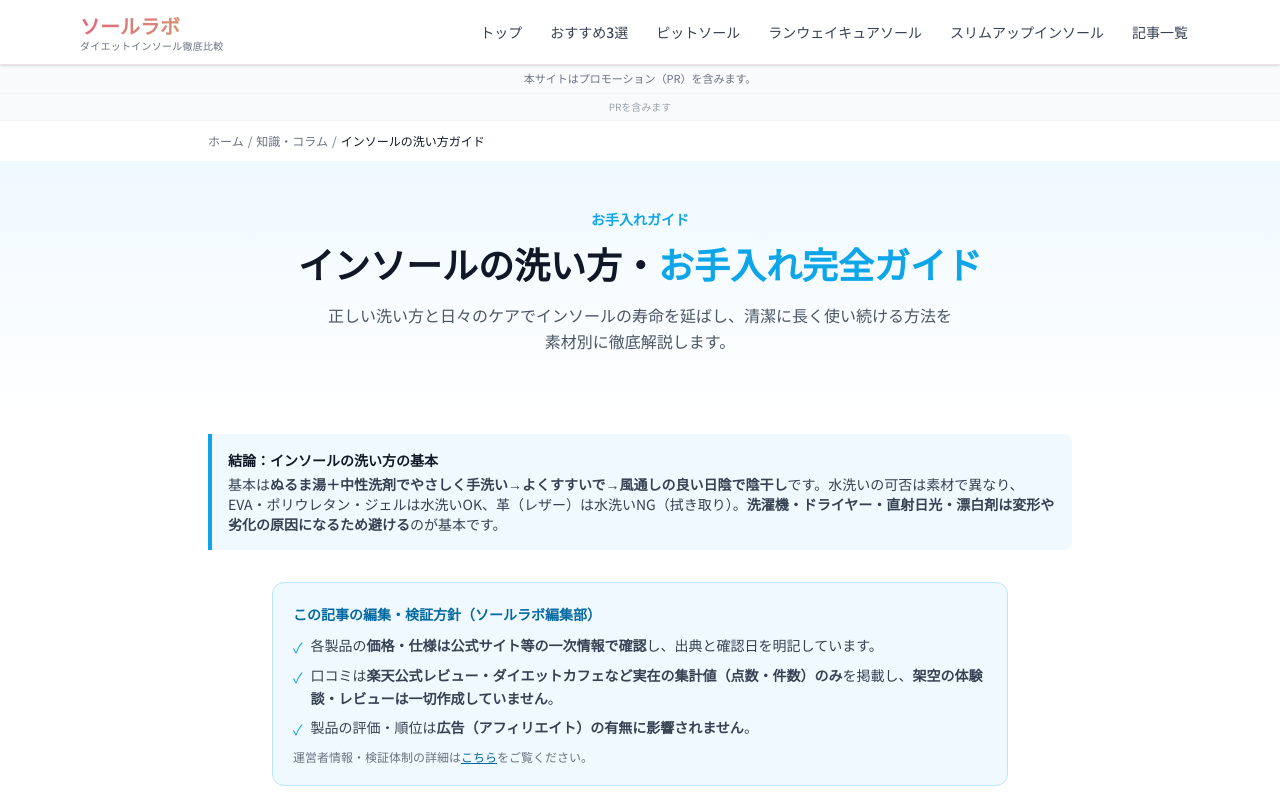
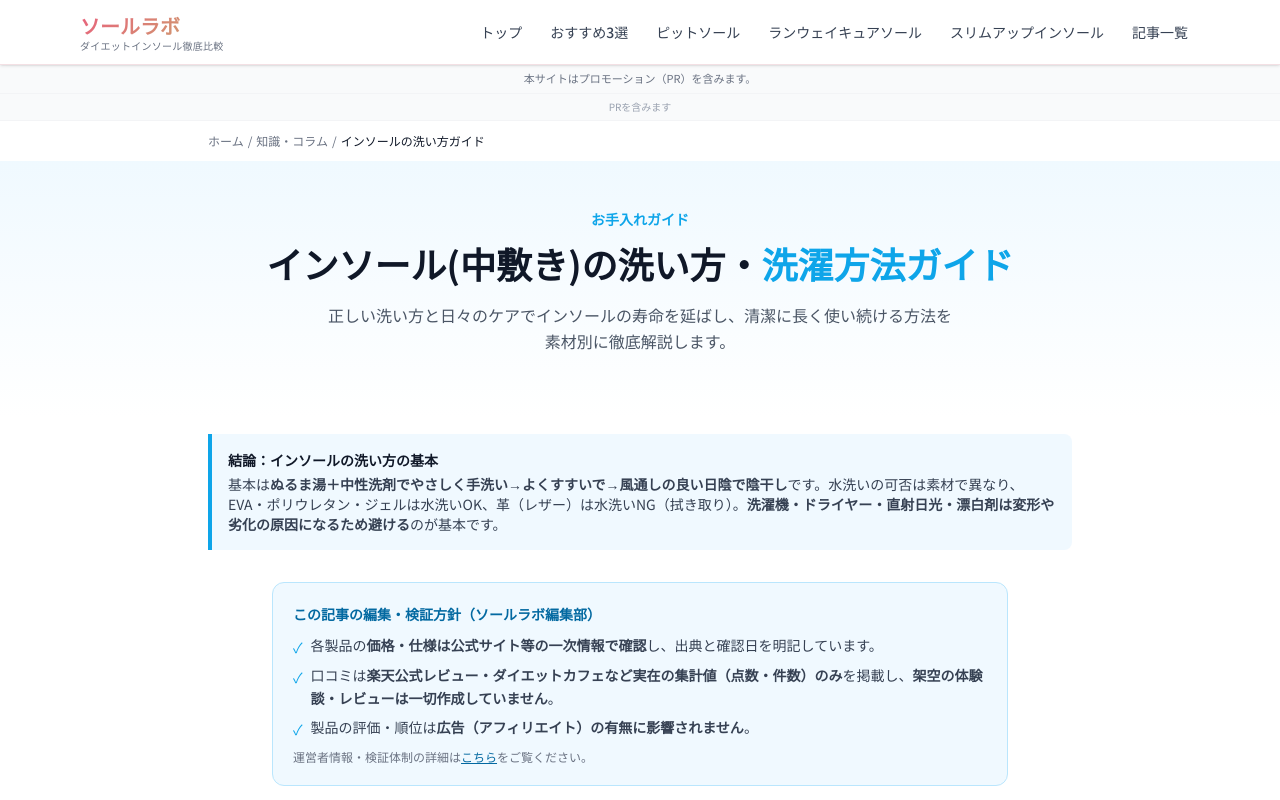
Before and after one commit to webmaster0818/sole-lab, a Next.js app: page /articles/washing-guide in a window 1280 px wide. Shown: the top 800 px of the page. Built offline with nearby package versions, Linux system fonts and the light colour scheme.

Commit message:
ranking9月更新化+washing-guide title/desc/h1洗濯・中敷き・頻度直球化+sitemap lastmod2件

```diff
--- a/app/articles/washing-guide/page.tsx
+++ b/app/articles/washing-guide/page.tsx
@@ -4,13 +4,13 @@ import Link from "next/link";
 import Breadcrumb from "../../components/Breadcrumb";
 
 export const metadata: Metadata = {
-  title: "インソールの洗い方・お手入れ完全ガイド｜寿命を延ばす方法",
+  title: "インソール(中敷き)の洗い方・洗濯方法ガイド｜洗う頻度・乾かし方・寿命を延ばすコツ",
   description:
-    "インソールの正しい洗い方・お手入れ方法を徹底解説。素材別の洗浄方法・乾かし方・日常のケアまで。ピットソール・ランウェイキュアソール・スリムアップインソールのメンテナンス方法も紹介。",
+    "インソール(中敷き)の正しい洗い方・洗濯方法を徹底解説。洗う頻度の目安、洗濯機NGの理由、素材別の洗浄方法・乾かし方まで。ピットソール・ランウェイキュアソール・スリムアップインソールのお手入れも紹介。",
   alternates: { canonical: "https://sole-laboratory.com/articles/washing-guide/" },
   openGraph: {
-    title: "インソールの洗い方・お手入れ完全ガイド｜寿命を延ばす方法",
-    description: "インソールの正しい洗い方・お手入れ方法を徹底解説。寿命を延ばす方法を紹介。",
+    title: "インソール(中敷き)の洗い方・洗濯方法ガイド｜洗う頻度・乾かし方・寿命を延ばすコツ",
+    description: "インソール(中敷き)の正しい洗い方・洗濯方法を徹底解説。洗う頻度・乾かし方・寿命を延ばすコツを紹介。",
     url: "https://sole-laboratory.com/articles/washing-guide/",
     type: "article",
   },
@@ -19,12 +19,12 @@ export const metadata: Metadata = {
 const structuredData = {
   "@context": "https://schema.org",
   "@type": "Article", image: "https://sole-laboratory.com/og-image.png",
-  headline: "インソールの洗い方・お手入れ完全ガイド｜寿命を延ばす方法",
-  description: "インソールの正しい洗い方・お手入れ方法を徹底解説。寿命を延ばす方法を紹介。",
+  headline: "インソール(中敷き)の洗い方・洗濯方法ガイド｜洗う頻度・乾かし方・寿命を延ばすコツ",
+  description: "インソール(中敷き)の正しい洗い方・洗濯方法を徹底解説。洗う頻度・乾かし方・寿命を延ばすコツを紹介。",
   author: { "@type": "Person", name: "ソールラボ 編集部", url: "https://sole-laboratory.com/about/" },
   publisher: { "@type": "Organization", name: "ソールラボ", url: "https://sole-laboratory.com" },
   datePublished: "2026-05-17",
-  dateModified: "2026-07-12",
+  dateModified: "2026-09-11",
 };
 
 const faqStructuredData = {
@@ -64,9 +64,9 @@ export default function WashingGuidePage() {
         <div className="max-w-4xl mx-auto px-4 text-center">
           <p className="text-xs md:text-sm text-[#0ea5e9] font-semibold mb-3">お手入れガイド</p>
           <h1 className="text-xl md:text-3xl lg:text-4xl font-bold text-gray-900 leading-tight mb-4">
-            インソールの洗い方・
+            インソール(中敷き)の洗い方・
             <br className="md:hidden" />
-            <span className="text-[#0ea5e9]">お手入れ完全ガイド</span>
+            <span className="text-[#0ea5e9]">洗濯方法ガイド</span>
           </h1>
           <p className="text-sm md:text-base text-gray-600 max-w-2xl mx-auto leading-relaxed">
             正しい洗い方と日々のケアでインソールの寿命を延ばし、清潔に長く使い続ける方法を
--- a/app/ranking/page.tsx
+++ b/app/ranking/page.tsx
@@ -7,7 +7,7 @@ import VerificationNote from "../components/VerificationNote";
 
 export const metadata: Metadata = {
   title:
-    "ダイエットインソールおすすめランキング3選【2026年8月更新】効果・口コミ・類似品比較まで徹底解説",
+    "ダイエットインソールおすすめランキング3選【2026年9月更新】効果・口コミ・類似品比較まで徹底解説",
   description:
     "2026年最新のダイエットインソールおすすめランキング。ピットソール・ランウェイキュアソール・スリムアップインソールを6つの基準で徹底比較。ランウェイキュアソールの類似品・代わりを探している方向けの比較、市販（ドンキ・ニトリ・100均・薬局）の取扱状況も解説します。",
   alternates: {
@@ -19,7 +19,7 @@ const structuredData = {
   "@context": "https://schema.org",
   "@type": "Article", image: "https://sole-laboratory.com/og-image.png",
   headline:
-    "ダイエットインソールおすすめランキング3選【2026年8月更新】効果・口コミ・類似品比較まで徹底解説",
+    "ダイエットインソールおすすめランキング3選【2026年9月更新】効果・口コミ・類似品比較まで徹底解説",
   description:
     "ピットソール・ランウェイキュアソール・スリムアップインソールをランキング形式で徹底比較。料金・特許技術・口コミ・市販の取扱状況まで詳しく解説。",
   author: { "@type": "Person", name: "ソールラボ 編集部", url: "https://sole-laboratory.com/about/" },
@@ -29,7 +29,7 @@ const structuredData = {
     url: "https://sole-laboratory.com",
   },
   datePublished: "2026-04-01",
-  dateModified: "2026-07-19",
+  dateModified: "2026-09-11",
 };
 
 const faqStructuredData = {
```
Also changed, not shown: 1 other file (tests, documents, lock files or other folders).
